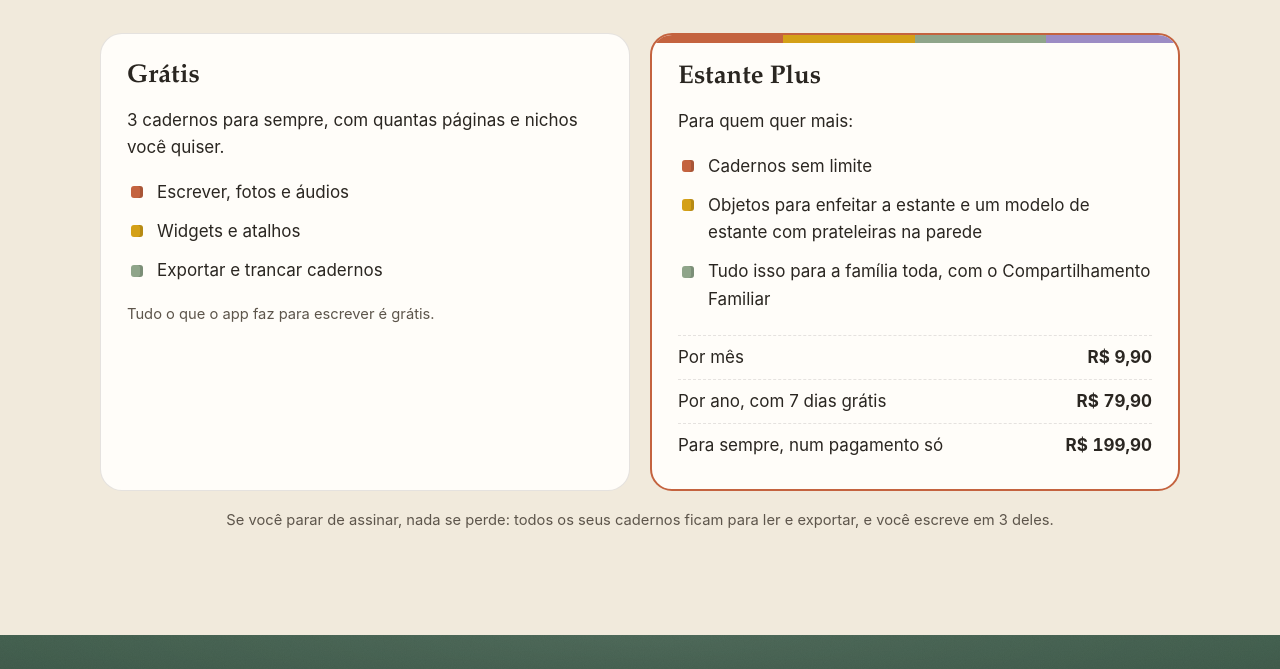
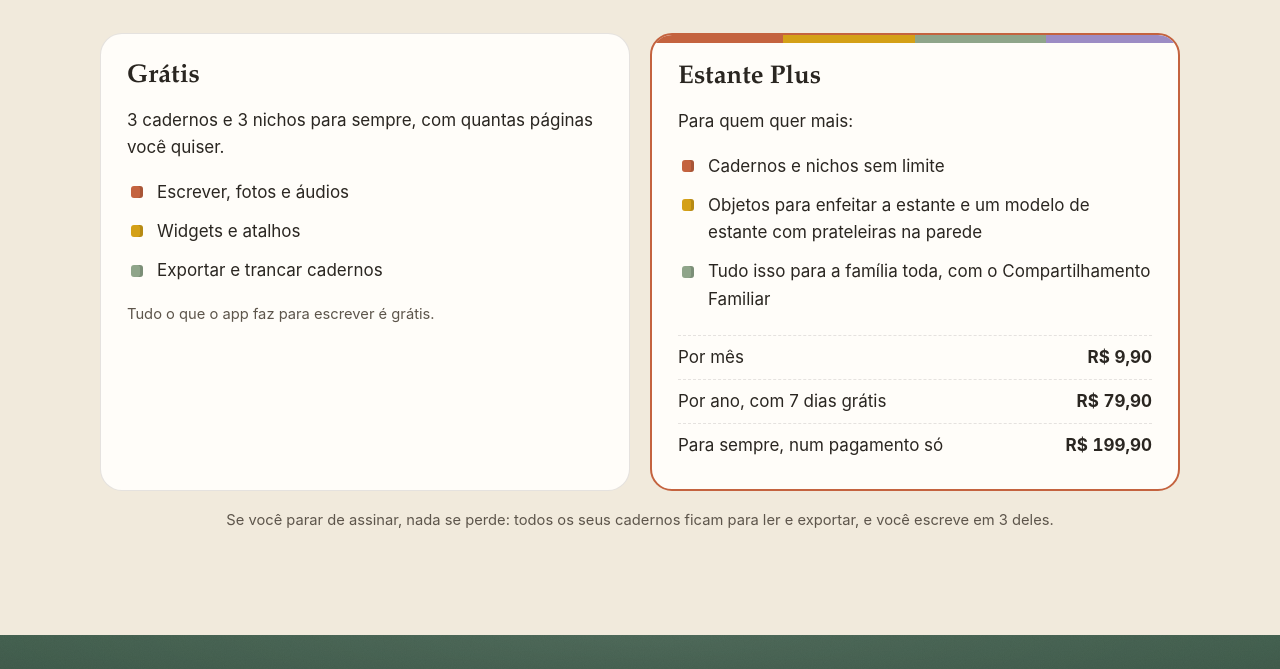
Before and after one commit to capetinigui/estante-site, a plain HTML site: page index.html in a window 1280 px wide. Shown: the part 4789-5458 px from the top of the page. Drawn offline with Linux system fonts and the light colour scheme.

Commit message:
Os 3 nichos do grátis: o início e a ajuda
No grátis, 3 cadernos e 3 nichos para sempre, com quantas páginas a
pessoa quiser; no Estante Plus, cadernos e nichos sem limite. Como no
app, a partir da 0.97 (D134).

Co-Authored-By: Claude Opus 5.5 <noreply@anthropic.com>

```diff
--- a/index.html
+++ b/index.html
@@ -182,7 +182,7 @@
         <div class="planos">
           <div class="plano">
             <h3>Grátis</h3>
-            <p>3 cadernos para sempre, com quantas páginas e nichos você quiser.</p>
+            <p>3 cadernos e 3 nichos para sempre, com quantas páginas você quiser.</p>
             <ul class="lista">
               <li>Escrever, fotos e áudios</li>
               <li>Widgets e atalhos</li>
@@ -194,7 +194,7 @@
             <h3>Estante Plus</h3>
             <p>Para quem quer mais:</p>
             <ul class="lista">
-              <li>Cadernos sem limite</li>
+              <li>Cadernos e nichos sem limite</li>
               <li>Objetos para enfeitar a estante e um modelo de estante com prateleiras na parede</li>
               <li>Tudo isso para a família toda, com o Compartilhamento Familiar</li>
             </ul>
```
Also changed, not shown: ajuda/index.html (+1 -1 lines).
